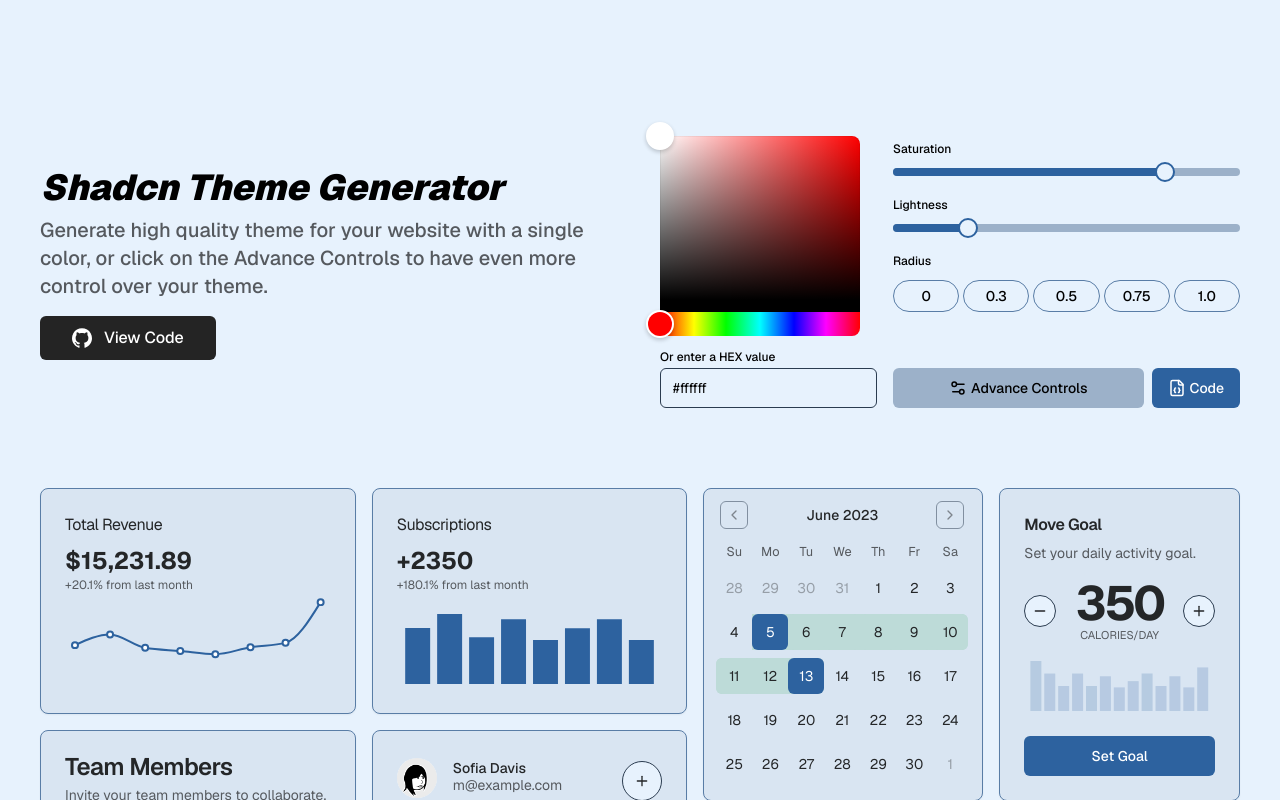
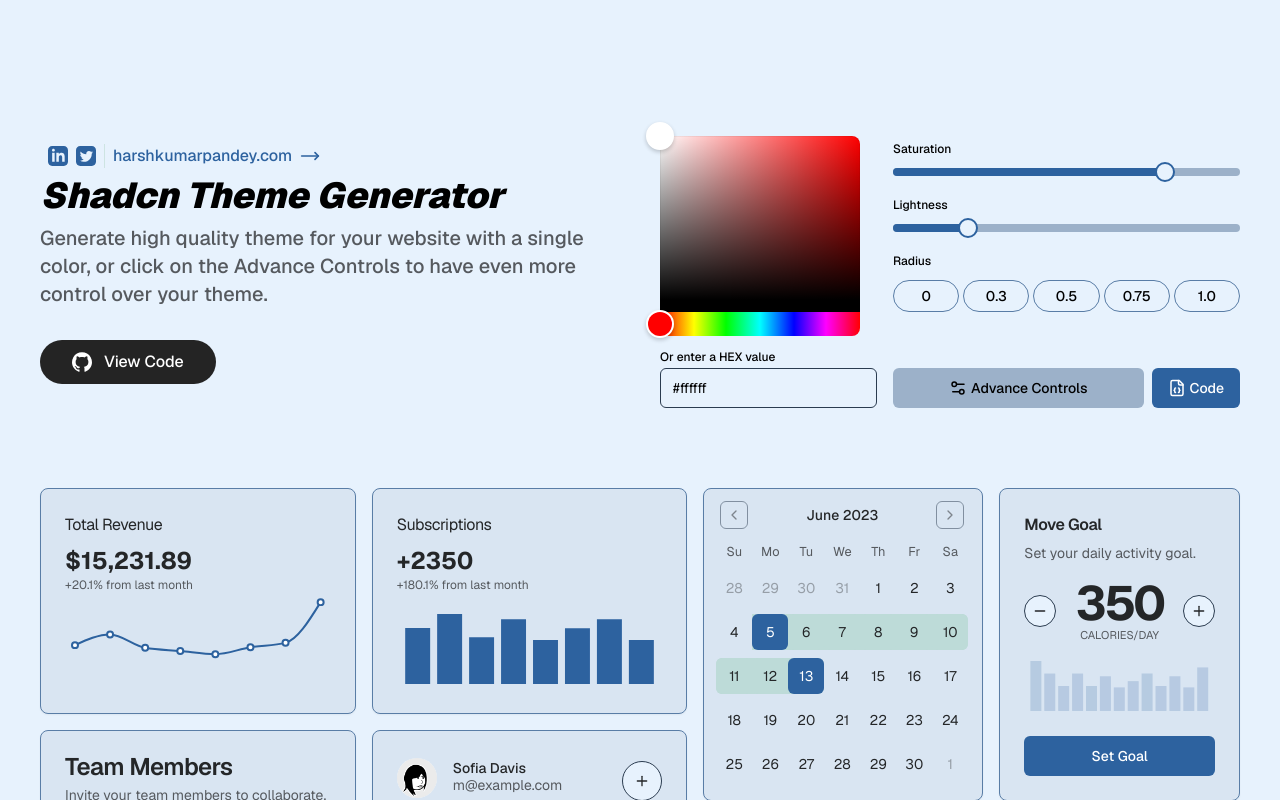
Before and after one commit to harshpandey002/shadcn-theme, a Next.js app: page / in a window 1280 px wide. Shown: the top 800 px of the page. Built offline with nearby package versions, Linux system fonts and the light colour scheme.

Commit message:
Hero Section

```diff
--- a/src/app/page.tsx
+++ b/src/app/page.tsx
@@ -5,6 +5,8 @@
 import EditTheme from '@/components/EditTheme';
 import { Icons } from '@/components/icons';
 import { Button } from '@/components/ui/button';
+import { MoveRight } from 'lucide-react';
+import Link from 'next/link';
 import { useEffect, useState } from 'react';
 
 export default function Home() {
@@ -19,6 +21,23 @@
     <div className="p-10">
       <div className="grid grid-cols-2 gap-10 py-20">
         <div className="flex flex-col justify-center">
+          <div className="flex items-center gap-2 mb-2 ml-2">
+            <Link target="_blank" href="https://harshkumarpandey.com">
+              {<Icons.linkedin className="h-5 w-5 fill-primary" />}
+            </Link>
+            <Link target="_blank" href="https://harshkumarpandey.com">
+              {<Icons.twitter className="h-5 w-5 fill-primary" />}
+            </Link>
+            <div className="h-full w-[1px] bg-muted" />
+            <Link
+              target="_blank"
+              href="https://harshkumarpandey.com"
+              className="flex items-center gap-2 hover:underline underline-offset-2 text-primary font-medium">
+              harshkumarpandey.com
+              <MoveRight className="h-5 w-5 text-primary" />
+            </Link>
+          </div>
+
           <h1 className="text-4xl font-black italic">Shadcn Theme Generator</h1>
           <p className="max-w-xl text-xl mt-2 font-medium text-muted-foreground">
             Generate high quality theme for your website with a single color, or
@@ -27,7 +46,7 @@
           </p>
           <Button
             size="lg"
-            className="flex items-center gap-3 w-max mt-4 bg-[#242424] text-white text-md hover:bg-[#070707] hover:underline">
+            className="flex items-center gap-3 w-max mt-8 rounded-[24px] bg-[#242424] text-white text-md hover:bg-[#070707] hover:underline">
             <Icons.gitHub className="h-5 w-5" />
             View Code
           </Button>
--- a/src/components/AdvanceControls.tsx
+++ b/src/components/AdvanceControls.tsx
@@ -34,17 +34,10 @@
         </div>
       ))}
       <div className="mt-auto flex gap-2">
-        <Button
-          variant="secondary"
-          onClick={undefined}
-          className="rounded-3xl w-full">
+        <Button variant="secondary" onClick={undefined} className="w-full">
           Code
         </Button>
-        <Button
-          onClick={() => setShowAdvControls(false)}
-          className="rounded-3xl">
-          Close
-        </Button>
+        <Button onClick={() => setShowAdvControls(false)}>Close</Button>
       </div>
     </div>
   );
--- a/src/components/icons.tsx
+++ b/src/components/icons.tsx
@@ -28,14 +28,24 @@
       />
     </svg>
   ),
+  linkedin: (props: IconProps) => (
+    <svg
+      {...props}
+      xmlns="http://www.w3.org/2000/svg"
+      width="24"
+      height="24"
+      viewBox="0 0 24 24">
+      <path d="M19 0h-14c-2.761 0-5 2.239-5 5v14c0 2.761 2.239 5 5 5h14c2.762 0 5-2.239 5-5v-14c0-2.761-2.238-5-5-5zm-11 19h-3v-11h3v11zm-1.5-12.268c-.966 0-1.75-.79-1.75-1.764s.784-1.764 1.75-1.764 1.75.79 1.75 1.764-.783 1.764-1.75 1.764zm13.5 12.268h-3v-5.604c0-3.368-4-3.113-4 0v5.604h-3v-11h3v1.765c1.396-2.586 7-2.777 7 2.476v6.759z" />
+    </svg>
+  ),
   twitter: (props: IconProps) => (
     <svg
       {...props}
-      height="23"
-      viewBox="0 0 1200 1227"
-      width="23"
-      xmlns="http://www.w3.org/2000/svg">
-      <path d="M714.163 519.284L1160.89 0H1055.03L667.137 450.887L357.328 0H0L468.492 681.821L0 1226.37H105.866L515.491 750.218L842.672 1226.37H1200L714.137 519.284H714.163ZM569.165 687.828L521.697 619.934L144.011 79.6944H306.615L611.412 515.685L658.88 583.579L1055.08 1150.3H892.476L569.165 687.854V687.828Z" />
+      xmlns="http://www.w3.org/2000/svg"
+      width="24"
+      height="24"
+      viewBox="0 0 24 24">
+      <path d="M19 0h-14c-2.761 0-5 2.239-5 5v14c0 2.761 2.239 5 5 5h14c2.762 0 5-2.239 5-5v-14c0-2.761-2.238-5-5-5zm-.139 9.237c.209 4.617-3.234 9.765-9.33 9.765-1.854 0-3.579-.543-5.032-1.475 1.742.205 3.48-.278 4.86-1.359-1.437-.027-2.649-.976-3.066-2.28.515.098 1.021.069 1.482-.056-1.579-.317-2.668-1.739-2.633-3.26.442.246.949.394 1.486.411-1.461-.977-1.875-2.907-1.016-4.383 1.619 1.986 4.038 3.293 6.766 3.43-.479-2.053 1.08-4.03 3.199-4.03.943 0 1.797.398 2.395 1.037.748-.147 1.451-.42 2.086-.796-.246.767-.766 1.41-1.443 1.816.664-.08 1.297-.256 1.885-.517-.439.656-.996 1.234-1.639 1.697z" />
     </svg>
   ),
   gitHub: (props: IconProps) => (
--- a/src/lib/color/hexToHsl.ts
+++ b/src/lib/color/hexToHsl.ts
@@ -33,8 +33,9 @@
     h /= 6;
   }
 
-  h = Math.round(360 * h);
-  s = Math.round(100 * s);
-  l = Math.round(100 * l);
+  h = Math.floor(Math.round(360 * h));
+  s = Math.floor(Math.round(100 * s));
+  l = Math.floor(Math.round(100 * l));
+
   return { h, s, l };
 }
```
